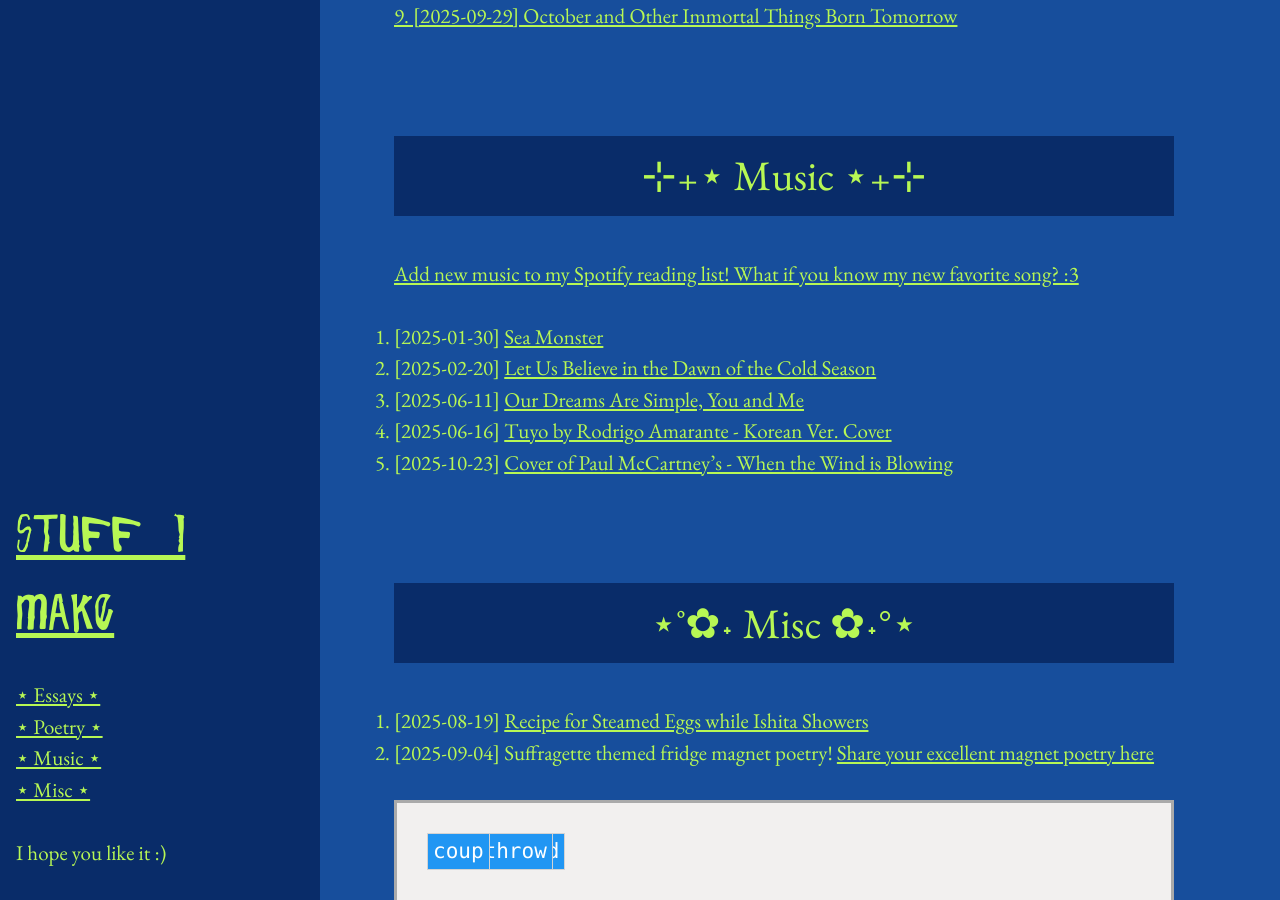
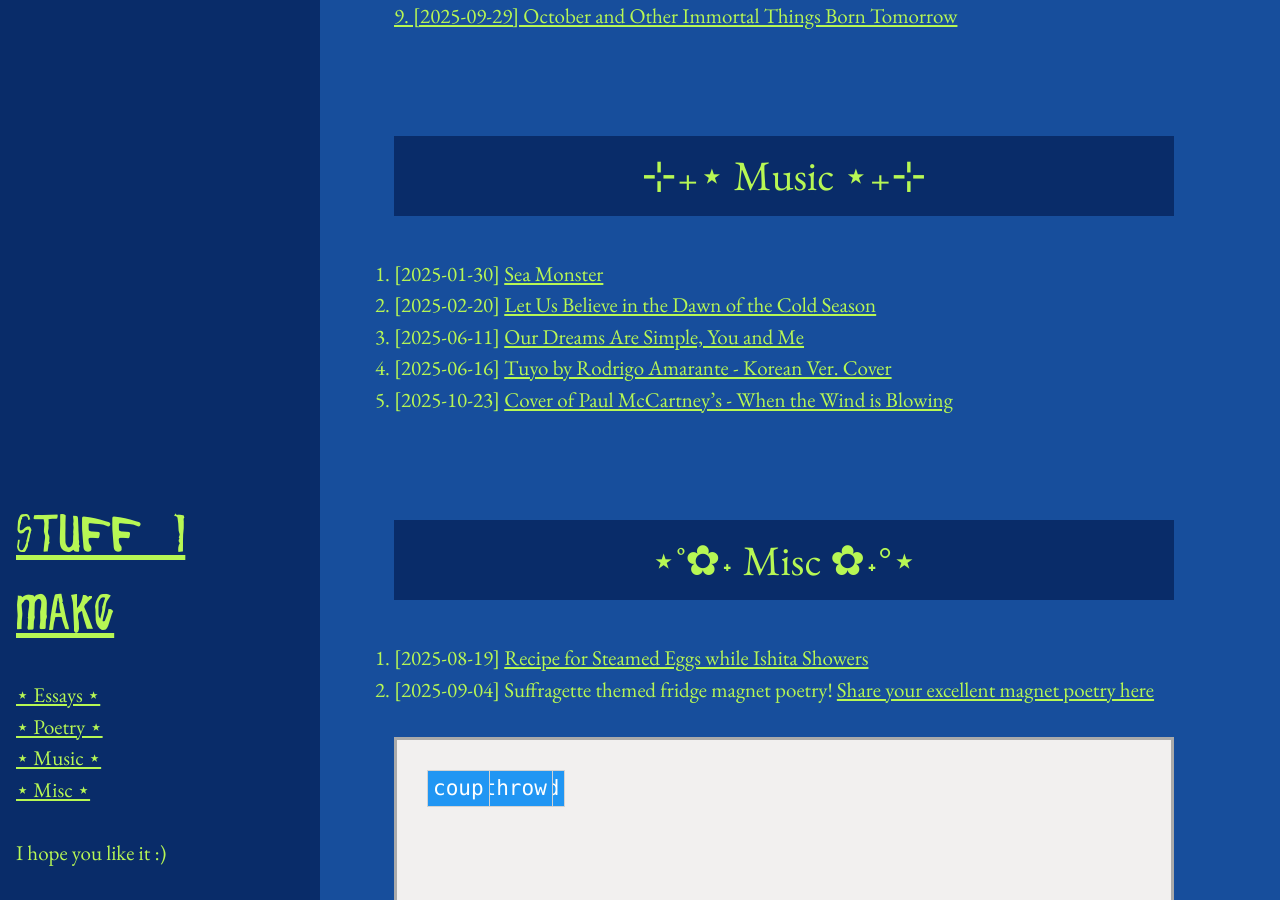
Before and after one commit to limh0228/schemes_and_machinations, a Jekyll site: the page built from pages/my_content.md, in a window 1280 px wide and 900 px high, scrolled down 4065 px. Built offline with Jekyll 4.4.1, drawn with Linux system fonts in a browser that asks for light colours.

Commit message:
remove playlist

```diff
--- a/pages/my_content.md
+++ b/pages/my_content.md
@@ -96,10 +96,6 @@ title: Stuff I Make
 <div id="music"></div>
 
 <h2 class = "section-header">⊹₊⋆ Music ⋆₊⊹</h2>
-[Add new music to my Spotify reading list! What if you know my new favorite song? :3](https://open.spotify.com/playlist/0fHigJTn4T8SgHTdpGVBH7?si=a793b6ec2fb94b43&pt=f227ee9720ca0752505ba2552ebb24fa)
-
-<br>
-
 1. [2025-01-30] [Sea Monster](https://open.spotify.com/track/1lznaFgHdCmHz19kCeWGkh?si=13556f2cfea84f70)
 2. [2025-02-20] [Let Us Believe in the Dawn of the Cold Season](https://open.spotify.com/track/4iqzp9Esfsqz42zGjbLKjO?si=0e4963af089c4a53)
 3. [2025-06-11] [Our Dreams Are Simple, You and Me](https://open.spotify.com/track/0ugmPrrcBomTSwFMkVm0Mm?si=eb785944c30f4ecb)
```
